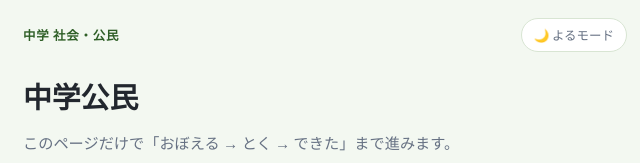
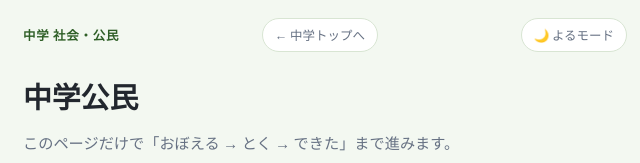
Before and after one commit to jimbeam71/chugaku-koumin, a plain HTML site: page public/index.html in a window 1280 px wide. Shown: the top 163 px of the page, 315-955 px from the left. Drawn offline with Linux system fonts and the light colour scheme; a web font is replaced by a local one.

Commit message:
中学トップへ戻るリンクを追加
Co-Authored-By: Claude Sonnet 5.5 <noreply@anthropic.com>
Claude-Session: https://claude.ai/code/session_01F5TVkoxiGupWgPmX3hRffM

```diff
--- a/public/index.html
+++ b/public/index.html
@@ -332,6 +332,7 @@
   .adv-table th, .adv-table td { border: 1px solid var(--line); padding: 6px 8px; text-align: center; }
   .adv-table th { background: var(--surface-2); }
 
+  a.to-top { text-decoration: none; display: inline-block; }
 </style>
 </head>
 <body>
@@ -340,6 +341,7 @@
 <div class="wrap">
   <header class="top">
     <button class="brand" id="brand" type="button">中学 社会・公民</button>
+    <a class="theme-btn to-top" href="https://chugaku.senta1111.workers.dev/">← 中学トップへ</a>
     <button class="theme-btn" id="themeBtn" type="button">🌙 よるモード</button>
   </header>
   <div id="home"></div>
```
